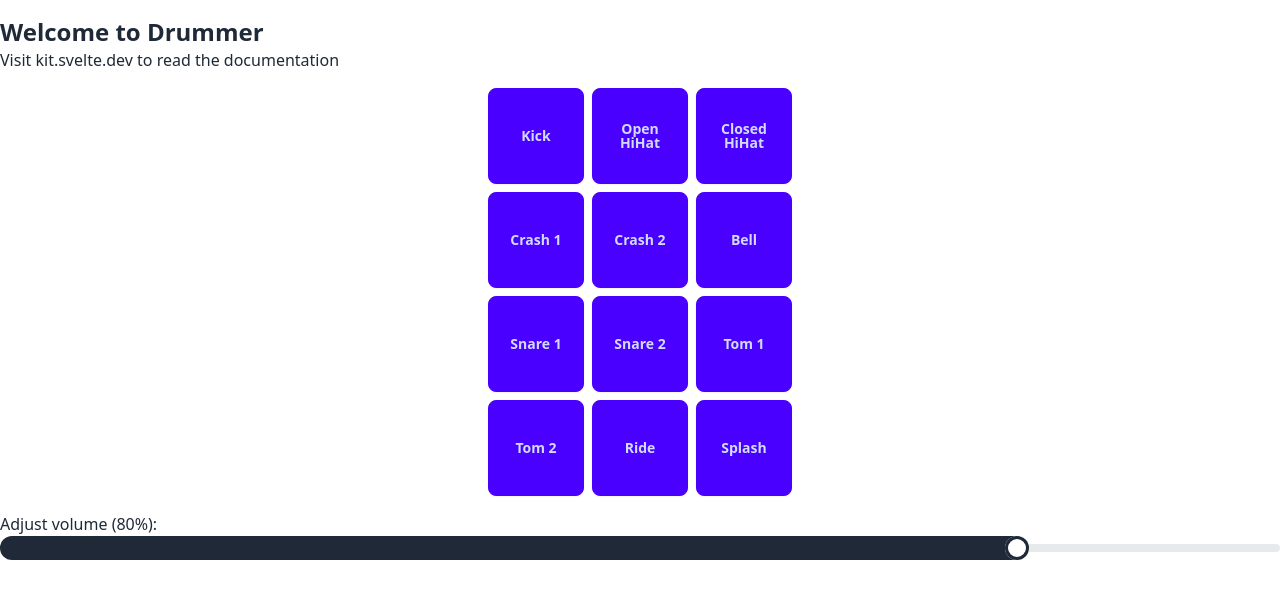
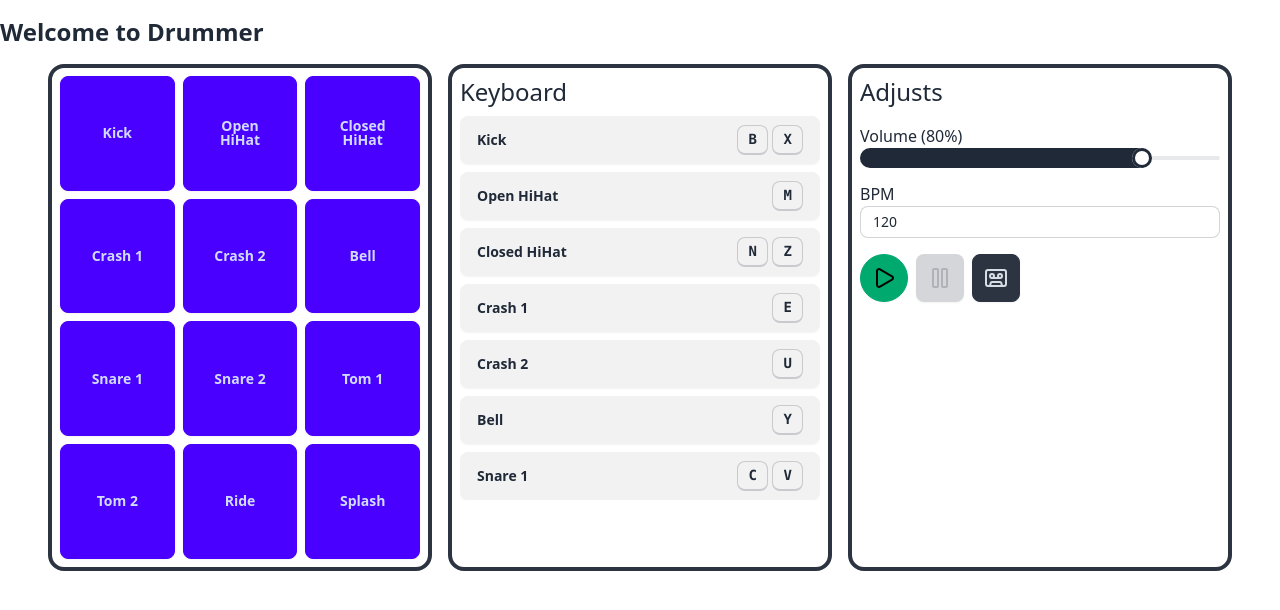
Before and after one commit to oMatheuss/drummer, a SvelteKit app: page / in a window 1280 px wide. Shown: the top 610 px of the page. Built offline with nearby package versions, Linux system fonts and the light colour scheme; no server answers.

Commit message:
more things

```diff
--- a/src/components/drum-pad.svelte
+++ b/src/components/drum-pad.svelte
@@ -1,5 +1,5 @@
 <script lang="ts">
-  import type { HTMLButtonAttributes, MouseEventHandler } from "svelte/elements";
+  import type { HTMLButtonAttributes } from "svelte/elements";
   interface DrumPadProps extends HTMLButtonAttributes {
     onPress?(
       e: (MouseEvent | TouchEvent) & { currentTarget: EventTarget & HTMLButtonElement },
@@ -37,6 +37,6 @@
 
 <style lang="postcss">
   button {
-    @apply size-24 btn btn-primary touch-none;
+    @apply aspect-square size-full btn btn-primary touch-none;
   }
 </style>
--- a/src/lib/drum.ts
+++ b/src/lib/drum.ts
@@ -1,4 +1,5 @@
 import { Howl } from "howler";
+import type { KeyMapping } from "./keyboard";
 
 export interface DrumPart {
   key: string;
@@ -23,6 +24,25 @@ export const joshDum: DrumPart[] = [
   { key: "splash", name: "Splash", src: "/drums/josh-dum/splash.ogg" },
 ];
 
+export const defaultKeyMappings: KeyMapping[] = [
+  ["B", "kick"],
+  ["X", "kick"],
+  ["N", "hihat-closed"],
+  ["Z", "hihat-closed"],
+  ["M", "hihat-open"],
+  ["C", "snare1"],
+  ["V", "snare1"],
+  ["R", "splash"],
+  ["E", "crash1"],
+  ["U", "crash2"],
+  ["F", "tom1"],
+  ["G", "tom1"],
+  ["H", "tom2"],
+  ["J", "tom2"],
+  ["Y", "bell"],
+  ["T", "ride"],
+];
+
 export function initKit(kit: DrumPart[]): DrumKit {
   const drumKit: DrumKit = {};
   for (const part of kit) {
--- a/src/lib/keyboard.ts
+++ b/src/lib/keyboard.ts
@@ -1,13 +1,16 @@
+export type KeyMapping = [string, string];
+
 interface KeyboardOptions {
   alwaysUppercase?: boolean;
+  defaultKeyMappings?: KeyMapping[];
 }
 
 type KeyboardListener = (mapping: string) => void;
 
 export function createKeyMapper(opts: KeyboardOptions = {}) {
-  const { alwaysUppercase = true } = opts;
+  const { alwaysUppercase = true, defaultKeyMappings = [] } = opts;
 
-  const _keyMappings = new Map<string, string>();
+  const keyMappings = new Map<string, string>(defaultKeyMappings);
 
   const listeners: KeyboardListener[] = [];
   const listen = (listener: KeyboardListener) => {
@@ -19,14 +22,14 @@ export function createKeyMapper(opts: KeyboardOptions = {}) {
     };
   };
 
-  const eventListener = (e: KeyboardEvent) => {
+  const eventListener = ((e: KeyboardEvent) => {
     if (e.defaultPrevented) {
       return; // Do nothing if the event was already processed
     }
 
     const key = alwaysUppercase ? e.key.toUpperCase() : e.key;
 
-    const mapping = _keyMappings.get(key);
+    const mapping = keyMappings.get(key);
 
     if (!mapping) {
       return; // Quit when this doesn't handle the key event.
@@ -38,19 +41,7 @@ export function createKeyMapper(opts: KeyboardOptions = {}) {
 
     // Cancel the default action to avoid it being handled twice
     e.preventDefault();
-  };
+  }) as EventListener;
 
-  const bind = (options?: boolean | EventListenerOptions | undefined) => {
-    window.addEventListener("keydown", eventListener, options);
-    return window.removeEventListener.bind(
-      null,
-      "keydown",
-      eventListener as EventListener,
-      options,
-    );
-  };
-
-  const set = _keyMappings.set.bind(_keyMappings);
-
-  return { set, listen, bind };
+  return { listen, eventListener, keyMappings };
 }
--- a/src/routes/+page.svelte
+++ b/src/routes/+page.svelte
@@ -1,13 +1,31 @@
 <script lang="ts">
-  import { initKit, joshDum, type DrumKit, createKeyMapper } from "$lib";
+  import { initKit, joshDum, type DrumKit, createKeyMapper, defaultKeyMappings } from "$lib";
   import { onMount } from "svelte";
   import DrumPad from "../components/drum-pad.svelte";
+  import { PlayIcon, PauseIcon, CassetteTapeIcon } from "lucide-svelte";
 
   let kit: DrumKit;
-  let keys = createKeyMapper();
+  let { eventListener, listen, keyMappings } = createKeyMapper({ defaultKeyMappings });
   let volume = 80;
+  let bpm = 120;
 
-  let pad: Record<string, DrumPad> = {};
+  let tempo = 1;
+  let state: "paused" | "pre-recording" | "recording" | "playing" = "paused";
+
+  function setPlaying() {
+    tempo = 1;
+    state = "playing";
+  }
+
+  function setRecording() {
+    state = "pre-recording";
+  }
+
+  function setPaused() {
+    state = "paused";
+  }
+
+  let pad: Record<string, ReturnType<typeof DrumPad>> = {};
 
   function play(part: string) {
     const audio = kit[part];
@@ -17,46 +35,129 @@
     pad[part].press();
   }
 
-  keys.listen(play);
+  listen(play);
+
+  function getKeys(partKey: string) {
+    const entries = [...keyMappings.entries()];
+    return entries.filter((x) => x[1] === partKey).map((x) => x[0]);
+  }
+
+  function beat(dt: number) {
+    if (tempo === 1) {
+      kit["hihat-closed"].play();
+      kit["kick"].play();
+    } else if (tempo === 2) {
+      kit["hihat-open"].play();
+    } else if (tempo === 3) {
+      kit["hihat-closed"].play();
+      kit["snare1"].play();
+    } else if (tempo === 4) {
+      kit["hihat-open"].play();
+      tempo = 0;
+    }
+
+    tempo++;
+  }
 
   onMount(() => {
     kit = initKit(joshDum);
 
-    keys.set("B", "kick");
-    keys.set("X", "kick");
-    keys.set("N", "hihat-closed");
-    keys.set("Z", "hihat-closed");
-    keys.set("M", "hihat-open");
-    keys.set("C", "snare1");
-    keys.set("V", "snare1");
-    keys.set("R", "splash");
-    keys.set("E", "crash1");
-    keys.set("U", "crash2");
-    keys.set("G", "tom1");
-    keys.set("F", "tom1");
-    keys.set("H", "tom2");
-    keys.set("J", "tom2");
-    keys.set("T", "bell");
-    keys.set("Y", "ride");
+    window.addEventListener("keydown", eventListener);
 
-    return keys.bind();
+    let removed = false;
+    let elapsed = 0,
+      start = 0;
+
+    window.requestAnimationFrame(function cb(time) {
+      let bpmToFps = 60_000 / bpm;
+
+      if (start === 0) start = time;
+      elapsed = time - start;
+
+      if (elapsed >= bpmToFps) {
+        start = elapsed - bpmToFps + time;
+
+        if (state === "playing") {
+          beat(elapsed);
+        }
+      }
+
+      if (!removed) window.requestAnimationFrame(cb);
+    });
+
+    return () => {
+      removed = true;
+      window.removeEventListener("keydown", eventListener);
+    };
   });
 </script>
 
-<h1 class="text-2xl font-bold">Welcome to Drummer</h1>
-<p class="mb-4">
-  Visit <a href="https://kit.svelte.dev">kit.svelte.dev</a> to read the documentation
-</p>
+<h1 class="text-2xl font-bold mb-4">Welcome to Drummer</h1>
 
-<div class="flex w-full justify-center mb-4">
-  <div class="grid grid-cols-3 gap-2">
+<div class="flex flex-col md:flex-row w-full justify-center gap-4 mb-4">
+  <div class="max-w-96 w-full grid grid-cols-3 gap-2 border-4 border-neutral p-2 rounded-box">
     {#each joshDum as part}
       <DrumPad bind:this={pad[part.key]} onPress={() => play(part.key)}>{part.name}</DrumPad>
     {/each}
   </div>
+  <div class="max-w-96 w-full border-4 border-neutral p-2 rounded-box">
+    <h2 class="text-2xl mb-2">Keyboard</h2>
+    <div class="flex flex-col gap-2 max-h-96 overflow-y-auto">
+      {#each joshDum as part}
+        <button class="btn flex justify-between">
+          {part.name}
+          <div class="flex gap-1">
+            {#each getKeys(part.key) as key}
+              <kbd class="kbd">{key}</kbd>
+            {/each}
+          </div>
+        </button>
+      {/each}
+    </div>
+  </div>
+  <div class="flex flex-col gap-2 max-w-96 w-full border-4 border-neutral p-2 rounded-box">
+    <h2 class="text-2xl mb-2">Adjusts</h2>
+    <div>
+      <label for="volume">Volume ({volume}%)</label>
+      <input
+        class="range range-sm"
+        name="volume"
+        type="range"
+        bind:value={volume}
+        step="1"
+        min={0}
+        max={100}
+      />
+    </div>
+    <div>
+      <label for="bpm">BPM</label>
+      <input
+        class="w-full input input-bordered input-sm"
+        name="bpm"
+        type="number"
+        bind:value={bpm}
+        max="999"
+        step="1"
+      />
+    </div>
+    <div class="flex gap-2 mt-2">
+      <button
+        class="btn btn-success btn-circle"
+        onclick={setPlaying}
+        disabled={state === "playing"}
+      >
+        <PlayIcon />
+      </button>
+      <button class="btn btn-error btn-square" onclick={setPaused} disabled={state === "paused"}>
+        <PauseIcon />
+      </button>
+      <button
+        class="btn btn-neutral btn-square"
+        onclick={setRecording}
+        disabled={state === "pre-recording" || state === "recording"}
+      >
+        <CassetteTapeIcon />
+      </button>
+    </div>
+  </div>
 </div>
-
-<div>
-  <label for="volume">Adjust volume ({volume}%):</label>
-  <input class="range" name="volume" type="range" bind:value={volume} step="1" min={0} max={100} />
-</div>
```
Also changed, not shown: package.json (+19 -18 lines), tsconfig.json (indentation only), 1 other file (tests, documents, lock files or other folders).
